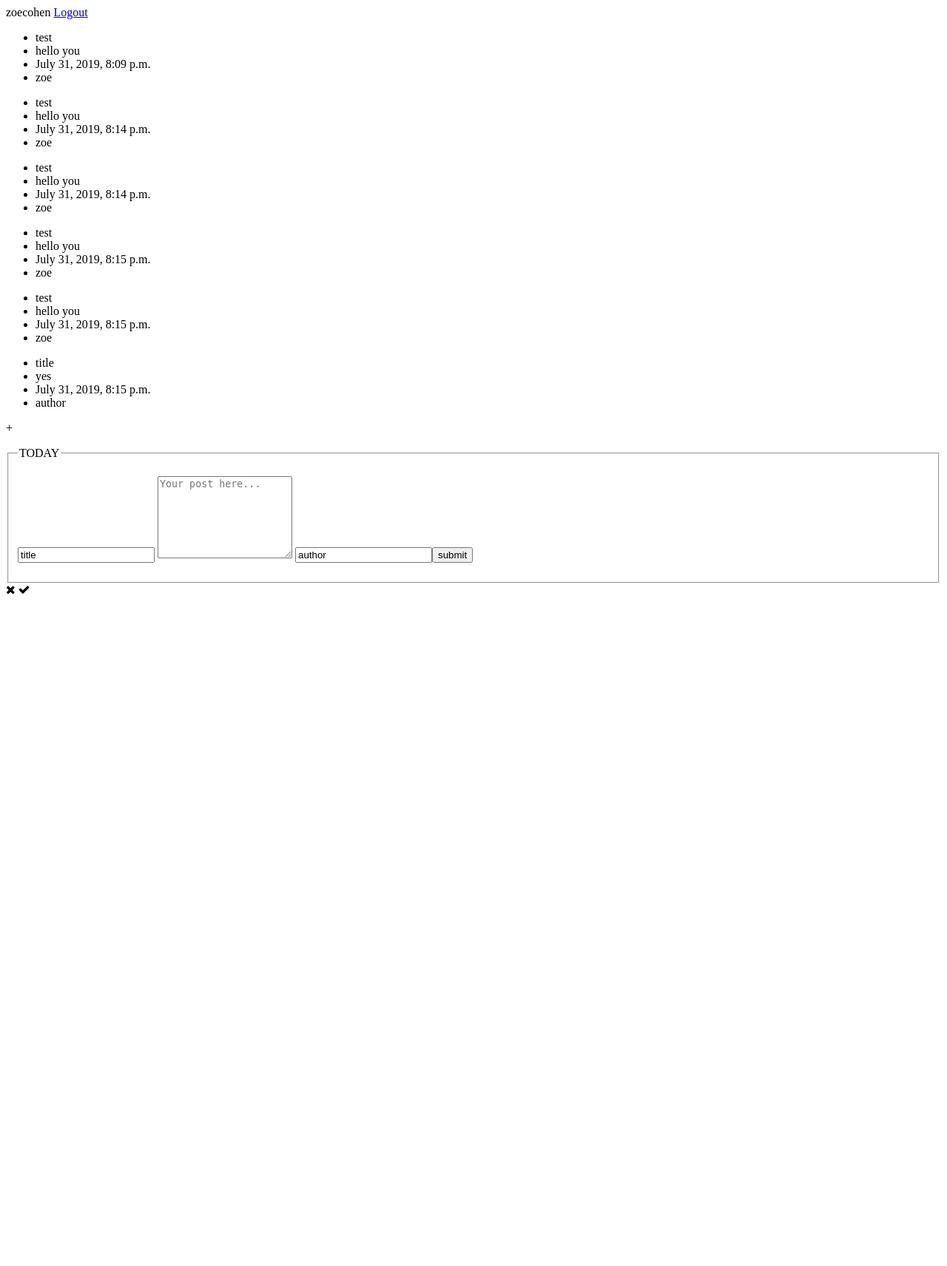
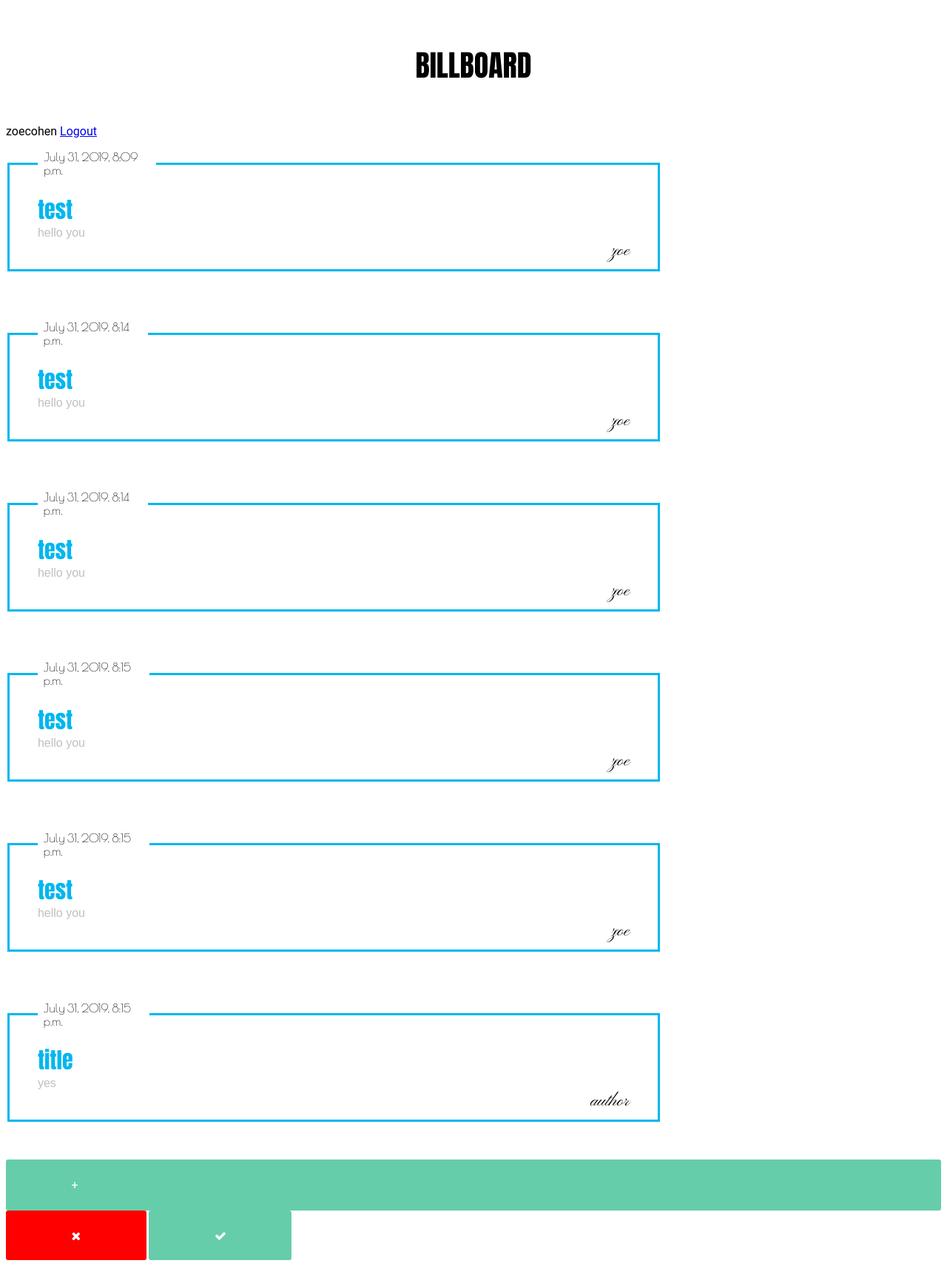
Before and after one commit to yourgirlcodes/Billboard-, a Django app: page / in a window 1280 px wide. Shown: the whole page at 74% size. Before the commit the page ends 804 px from the top, so only its background shows below. Run offline with Django 3.2, Linux system fonts and the light colour scheme; a user stored in the database is signed in; data comes from the database, SQL or seed files in the repository; both versions use the stored data as it was after the commit; some libraries are stand-ins or nearby versions.

Commit message:
some css added

```diff
--- a/SocialBoard/static/SocialBoard/css/style.css
+++ /dev/null
@@ -1,3 +0,0 @@
-div.login_block{
-background-color: blue;
-}
--- /dev/null
+++ b/SocialBoard/static/SocialBoard/css/styles.css
@@ -0,0 +1,93 @@
+@import url('https://fonts.googleapis.com/css?family=Anton|Pinyon+Script|Poiret+One');
+
+#BILLBOARD{
+    font-family: 'Anton', sans-serif;
+    font-size: 40px;
+    color: black;
+    text-align: center;
+    padding: 50px;
+}
+
+div.login_block{
+  position: relative;
+  z-index: 1;
+  background: #FFFFFF;
+  max-width: 360px;
+  margin: 0 auto 100px;
+  padding: 45px;
+  text-align: center;
+  box-shadow: 0 0 20px 0 rgba(0, 0, 0, 0.2), 0 5px 5px 0 rgba(0, 0, 0, 0.24);
+}
+
+
+body {
+  font-family: "Roboto", sans-serif;
+
+}
+
+.new_post{
+display: none;
+}
+
+.posts{
+    height: auto;
+    max-width: 800px;
+    border: 3px solid #00b7ef;
+    margin-bottom: 4%;
+    padding-left: 3%;
+    padding-right: 3%;
+}
+
+.postdate{
+    font-family: 'Poiret One', cursive;
+    font-size:16px;
+    color: black;
+    padding-left: 4%;
+}
+
+.post_title{
+    font-family: 'Anton', sans-serif;
+    font-size:30px;
+    color: #00b7ef;
+}
+
+.post_content{
+    font-family: 'Arial';
+    font-size:16px;
+    color: #c1bfc0;
+}
+.post_author{
+    font-family: 'Pinyon Script', cursive;
+    font-size:24px;
+    color: black;
+    float: right;
+}
+
+#addpost{
+    background-color: #66CDAA;
+    font-size: 16px;
+    color: white;
+    border-radius: 3px;
+    padding: 2% 7%;
+}
+
+
+#close{
+    background-color: red;
+    font-size: 16px;
+    color: white;
+    border-radius: 3px;
+    padding: 2% 7%;
+}
+
+#addpost:hover, #close:hover{
+    cursor: pointer;
+}
+
+#ask_to_add{
+    background-color: #66CDAA;
+    font-size: 16px;
+    color: white;
+    border-radius: 3px;
+    padding: 2% 7%;
+}
--- a/SocialBoard/templates/SocialBoard/index.html
+++ b/SocialBoard/templates/SocialBoard/index.html
@@ -4,7 +4,7 @@
 <head>
     <meta charset="UTF-8">
     <title>Billboard</title>
-    <link rel="stylesheet" type="text/css" href="{% static 'SocialBoard/css/style.css' %}">
+    <link rel="stylesheet" type="text/css" href="{% static 'SocialBoard/css/styles.css' %}">
     <script src="https://code.jquery.com/jquery-3.1.0.min.js"></script>
     <link href="https://stackpath.bootstrapcdn.com/font-awesome/4.7.0/css/font-awesome.min.css" rel="stylesheet"
         integrity="sha384-wvfXpqpZZVQGK6TAh5PVlGOfQNHSoD2xbE+QkPxCAFlNEevoEH3Sl0sibVcOQVnN" crossorigin="anonymous">
@@ -12,37 +12,29 @@
 </head>
 
 <body>
-    <div>
 
-        {% if user.is_authenticated %}
-
-        {{ user }}
-        <a href="{% url 'logout' %}">Logout</a>
-
-        {% else %}
-
-        <a href="{% url 'login' %}">Login</a>
-
-        {% endif %}
-    </div>
-
+<div id="BILLBOARD">BILLBOARD</div>
 
     {% block content %}
 
     {% if user.is_authenticated %}
 
+    {{ user }}
+    <a href="{% url 'logout' %}">Logout</a>
+
     {% if posts %}
 
-{% for p in posts %}
-        <div class="posts">
-            <ul>
-                <li>{{p.post_title}}</li>
-                <li>{{p.post_content}}</li>
-                <li> {{p.post_publish_date}}</li>
-                <li>{{p.post_author}}</li>
-            </ul>
-        </div>
-{% endfor %}
+    {% for p in posts %}
+<fieldset class="posts">
+    <legend>
+        <p class="postdate" id="date">{{p.post_publish_date}}</p>
+    </legend>
+        <div class="post_title">{{p.post_title}}</div>
+        <div class="post_content">{{p.post_content}}</div>
+        <div class="post_author">{{p.post_author}}</div>
+
+</fieldset>
+    {% endfor %}
 
     {% else %}
 
@@ -62,9 +54,10 @@
 
         <form action="/newpost" method="post">
             {% csrf_token %}
-        <input type="text" name="title" id="title" value="title" placeholder="Title">
-        <textarea rows="7" name="content" id="content" value="content" placeholder="Your post here..."></textarea>
-        <input type="text" name="author" id="author" value="author" placeholder="Author"><input type="submit" value="submit"/>
+            <input type="text" name="title" id="title" value="title" placeholder="Title">
+            <textarea rows="7" name="content" id="content" value="content" placeholder="Your post here..."></textarea>
+            <input type="text" name="author" id="author" value="author" placeholder="Author"><input type="submit"
+                value="submit" />
         </form>
     </fieldset>
 
--- a/SocialBoard/templates/registration/login.html
+++ b/SocialBoard/templates/registration/login.html
@@ -19,6 +19,7 @@
             </tr>
         </table>
         <input type="submit" value="login" />
+        <p>Not registered? <a href="/register/">Create an account!</a></p>
         <input type="hidden" name="next" value="{{ next }}" />
     </form>
 </div>
--- a/SocialBoard/templates/registration/logout.html
+++ b/SocialBoard/templates/registration/logout.html
@@ -1,4 +1,4 @@
 {% extends 'SocialBoard/index.html' %}
 {% block content %}
-  <p>Logged out!</p>
+<p>Logged out!</p>
 {% endblock %}
--- a/SocialBoard/views.py
+++ b/SocialBoard/views.py
@@ -40,6 +40,6 @@ def newpost(request):
     content = request.POST.get("content")
     title = request.POST.get("title")
     author = request.POST.get("author")
-    post = Post.objects.create(post_title=title, post_publish_date=timezone.now(), post_author=author, post_content=content)
+    Post.objects.create(post_title=title, post_publish_date=timezone.now(), post_author=author, post_content=content)
     posts = Post.objects.all()
     return render(request, 'SocialBoard/newpost.html', {'posts': posts})
```
Also changed, not shown: SocialBoard/templates/SocialBoard/base.html (deleted, +0 -37 lines), SocialBoard/templates/SocialBoard/newpost.html (+6 -1 lines), SocialBoard/templates/registration/register.html (+6 -3 lines), SocialBoard/static/SocialBoard/js/app.js (indentation only), db.sqlite3. Lines whose indentation alone changed are shown as unchanged.
